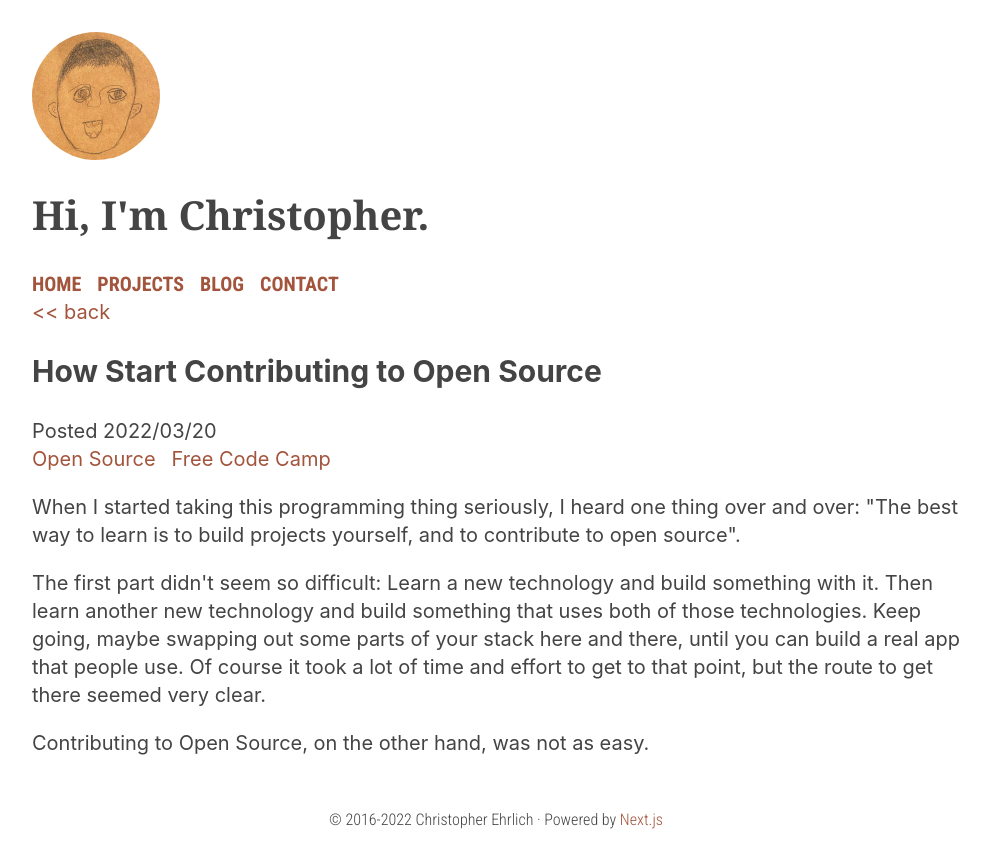
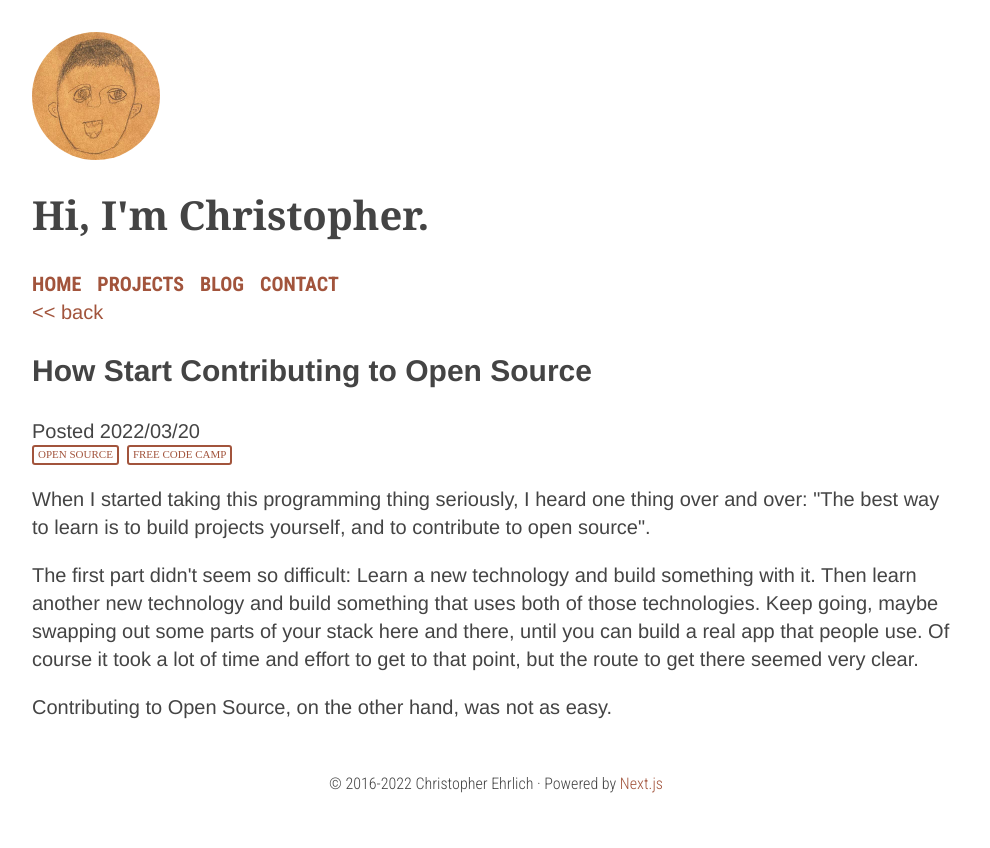
Before and after one commit to c-ehrlich/personal-site, a Next.js app: page /blog/contributing-to-oss in a window 1280 px wide. Shown: the whole page, without its empty margins (144-1134 px from the left). After the commit the page ends 811 px from the top, so only its background shows below. Built offline with nearby package versions, Linux system fonts and the light colour scheme; some icons are missing.

Commit message:
Style blog tags

```diff
--- a/components/BlogTags.tsx
+++ b/components/BlogTags.tsx
@@ -6,8 +6,8 @@ const BlogTags = ({ tags, resource, hashtag = false }: { tags: string[]; resourc
     <StyledBlogTags>
       {tags
         .map<React.ReactNode>((tag) => (
-          <Link key={tag} href={`/${resource}/tag/${tag}`}>
-            <a>{`${hashtag === true ? '#' : ''}${tag}`}</a>
+          <Link key={tag} href={`/${resource}/tag/${tag}`} passHref>
+            <InnerLink className='bgglow'>{`${hashtag === true ? '#' : ''}${tag}`}</InnerLink>
           </Link>
         ))
         .reduce((prev, curr) => [prev, ' ', curr])}
@@ -19,7 +19,19 @@ const StyledBlogTags = styled.div`
   display: flex;
   flex-direction: row;
   flex-wrap: wrap;
-  gap: 8px 16px;
+  gap: 8px 8px;
+`;
+
+const InnerLink = styled.a`
+  border: 2px solid;
+  border-radius: 3px;
+  padding: 0px 4px;
+  font-size: 11px;
+  font-family: 'Quicksand';
+  text-transform: uppercase;
+  &:hover {
+    text-decoration: none;
+  }
 `;
 
 export default BlogTags;
--- a/components/Theme.ts
+++ b/components/Theme.ts
@@ -1,12 +1,14 @@
 export const lightTheme = {
   text: 'rgb(68, 68, 68)',
   link: 'rgb(162, 84, 60)',
+  linkBg: 'rgba(162, 84, 60, 0.2)',
   background: 'rgb(255, 255, 255)',
 }
 
 export const darkTheme = {
   text: 'rgb(229, 231, 235)',
   link: 'rgb(100, 202, 202)',
+  linkBg: 'rgba(100, 202, 202, 0.4)',
   background: 'rgb(16, 12, 8)',
 }
 
--- a/components/globalStyles.ts
+++ b/components/globalStyles.ts
@@ -5,8 +5,8 @@ export const GlobalStyles = createGlobalStyle<{ theme: ThemeType }>`
   html, body {
   padding: 0;
   margin: 0;
-  font-family: -apple-system, BlinkMacSystemFont, Segoe UI, Roboto, Oxygen,
-    Ubuntu, Cantarell, Fira Sans, Droid Sans, Helvetica Neue, sans-serif;
+  font-family: Raleway, Helvetica Neue, -apple-system, BlinkMacSystemFont, Segoe UI, Roboto, Oxygen,
+    Ubuntu, Cantarell, Fira Sans, Droid Sans, sans-serif;
     font-size: 20px;
     line-height: 1.4;
   }
@@ -20,6 +20,7 @@ export const GlobalStyles = createGlobalStyle<{ theme: ThemeType }>`
   a {
     color: ${({ theme }) => theme.link};
     text-decoration: none;
+    border-color: ${({ theme }) => theme.link};
   }
   a:hover {
     text-decoration: underline;
@@ -27,8 +28,11 @@ export const GlobalStyles = createGlobalStyle<{ theme: ThemeType }>`
   a:visited {
     color: ${({ theme }) => theme.link};
   }
-
-  p {
+  .bgglow {
+    transition: background-color 0.2s;
+  }
+  .bgglow:hover {
+    background-color: ${({ theme }) => theme.linkBg};
   }
 
   * {
```
